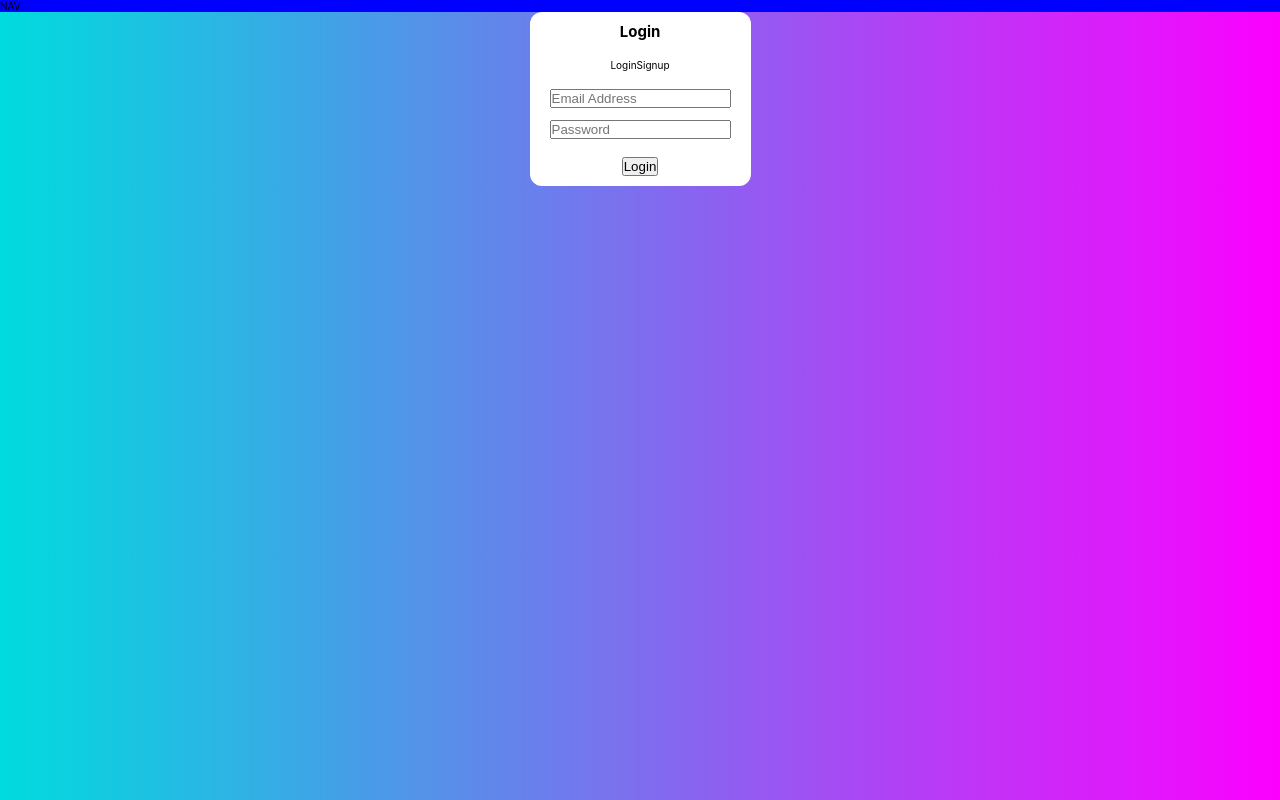
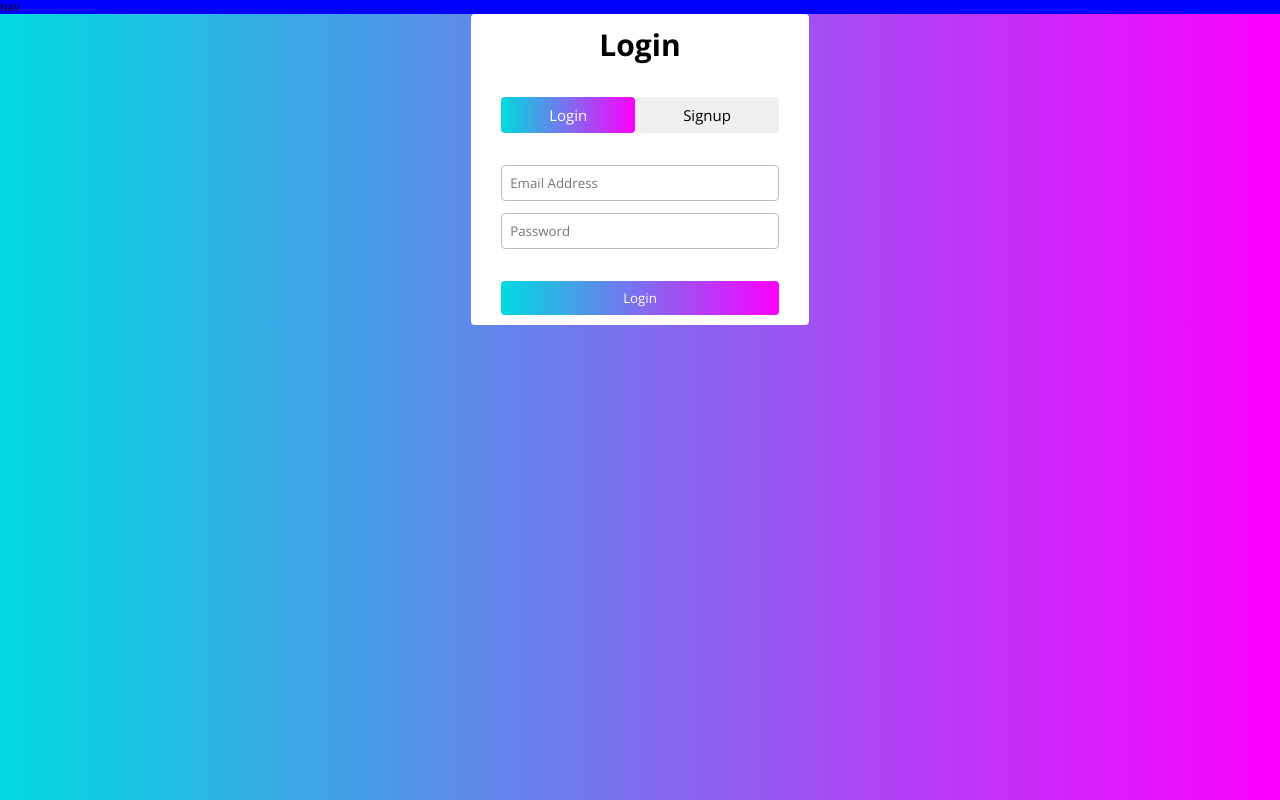
Before and after one commit to Dmnoiik/plants, a React (Create React App) app: page / in a window 1280 px wide. Built offline with nearby package versions, Linux system fonts and the light colour scheme.

Commit message:
Styling the login form

```diff
--- a/src/Components/Login/LoginForm.js
+++ b/src/Components/Login/LoginForm.js
@@ -1,21 +1,35 @@
+import React, { useState } from "react";
 import style from "./LoginForm.module.css";
 import plantImage from "../Images/plant.jpg";
 
 const LoginForm = () => {
+  const [isActive, setNewIsActive] = useState(true);
+  const activeHandler = () => {
+    setNewIsActive((prevState) => !prevState);
+  };
+
+  const submitHandler = (event) => {
+    event.preventDefault();
+  };
   return (
-    <form className={style["form--container"]}>
+    <form onSubmit={submitHandler} className={style["form--container"]}>
       <div>
-        <h2>Login</h2>
+        <h2 className={style["form--heading"]}>Login</h2>
       </div>
       <div className={style["form--toggle"]}>
-        <div>Login</div>
-        <div>Signup</div>
+        <button
+          onClick={activeHandler}
+          className={isActive ? style.active : ""}
+        >
+          Login
+        </button>
+        <button>Signup</button>
       </div>
       <div className={style["form--inputs"]}>
         <input type="text" placeholder="Email Address" />
         <input type="password" placeholder="Password" />
       </div>
-      <button>Login</button>
+      <button className={style["form--login"]}>Login</button>
     </form>
   );
 };
--- a/src/Components/Login/LoginForm.module.css
+++ b/src/Components/Login/LoginForm.module.css
@@ -2,14 +2,29 @@
   background-color: #fff;
   display: flex;
   flex-direction: column;
-  align-items: center;
-  gap: 18px;
-  padding: 1rem 2rem;
-  border-radius: 12px;
+  /* align-items: center; */
+  gap: 32px;
+  padding: 1rem 3rem;
+  border-radius: 4px;
+}
+
+.form--heading {
+  font-size: 3rem;
+  text-align: center;
 }
 
 .form--toggle {
   display: flex;
+  width: 100%;
+}
+
+.form--toggle button {
+  padding: 8px 48px;
+  font-size: 1.5rem;
+  font-family: inherit;
+  border-radius: 4px;
+  border: none;
+  cursor: pointer;
 }
 
 .form--inputs {
@@ -17,3 +32,28 @@
   flex-direction: column;
   gap: 12px;
 }
+
+.form--inputs input {
+  font-family: inherit;
+
+  padding: 8px;
+  border-radius: 4px;
+  border: 1px solid #bbb;
+}
+
+.form--login {
+  font-family: inherit;
+  border: none;
+  color: #fff;
+  padding: 8px 0;
+  border-radius: 4px;
+  background-color: #00dbde;
+  background-image: linear-gradient(90deg, #00dbde 0%, #fc00ff 100%);
+  cursor: pointer;
+}
+
+.active {
+  color: #fff;
+  background-color: #00dbde;
+  background-image: linear-gradient(90deg, #00dbde 0%, #fc00ff 100%);
+}
--- a/src/index.css
+++ b/src/index.css
@@ -1,3 +1,5 @@
+@import url("https://fonts.googleapis.com/css2?family=Open+Sans:wght@300;400;500;700&display=swap");
+
 * {
   padding: 0;
   margin: 0;
@@ -10,7 +12,7 @@ html {
 
 body {
   margin: 0;
-  font-family: -apple-system, BlinkMacSystemFont, "Segoe UI", "Roboto", "Oxygen",
+  font-family: "Open Sans", BlinkMacSystemFont, "Segoe UI", "Roboto", "Oxygen",
     "Ubuntu", "Cantarell", "Fira Sans", "Droid Sans", "Helvetica Neue",
     sans-serif;
   -webkit-font-smoothing: antialiased;
```
Also changed, not shown: public/manifest.json.
